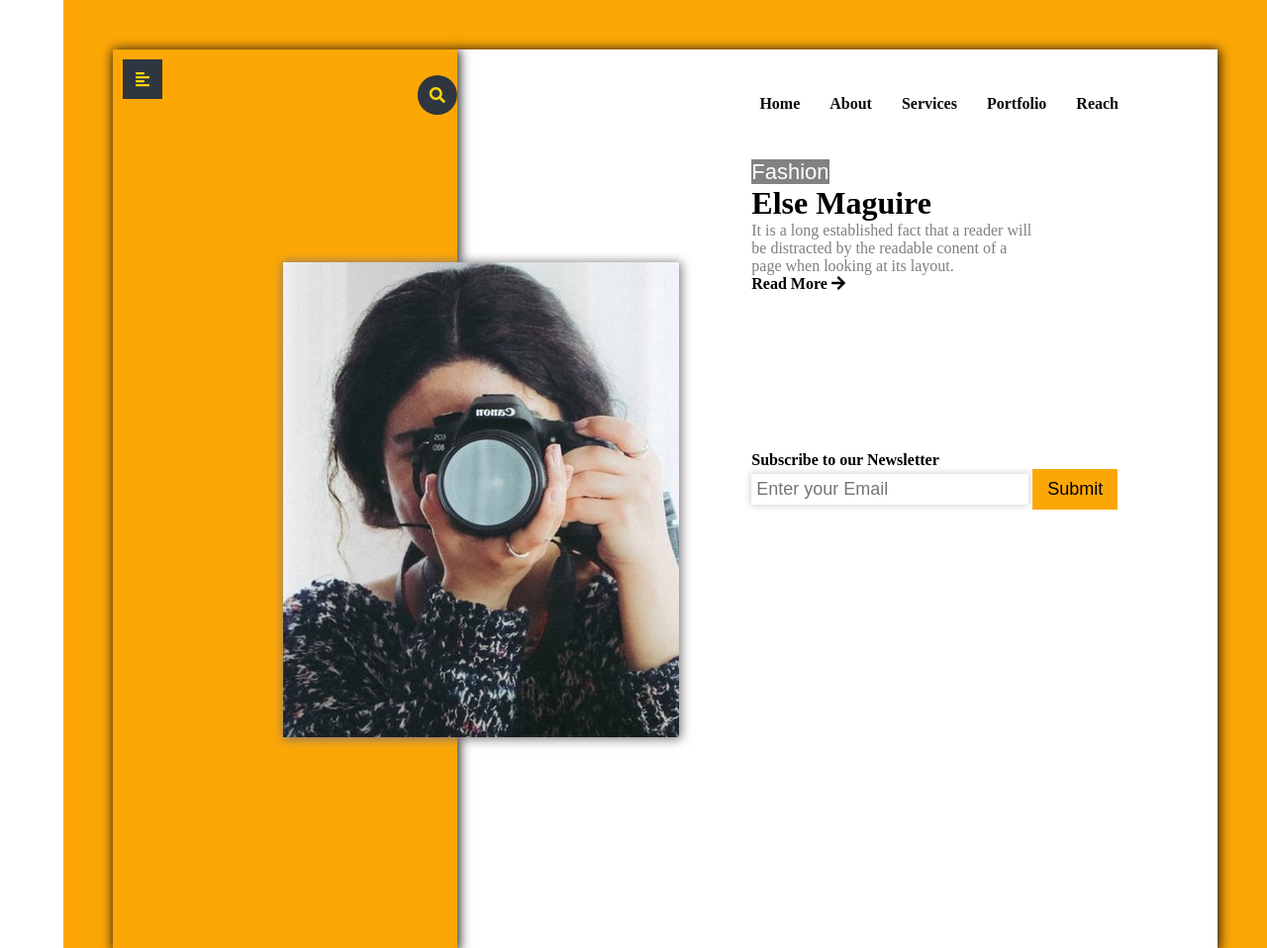
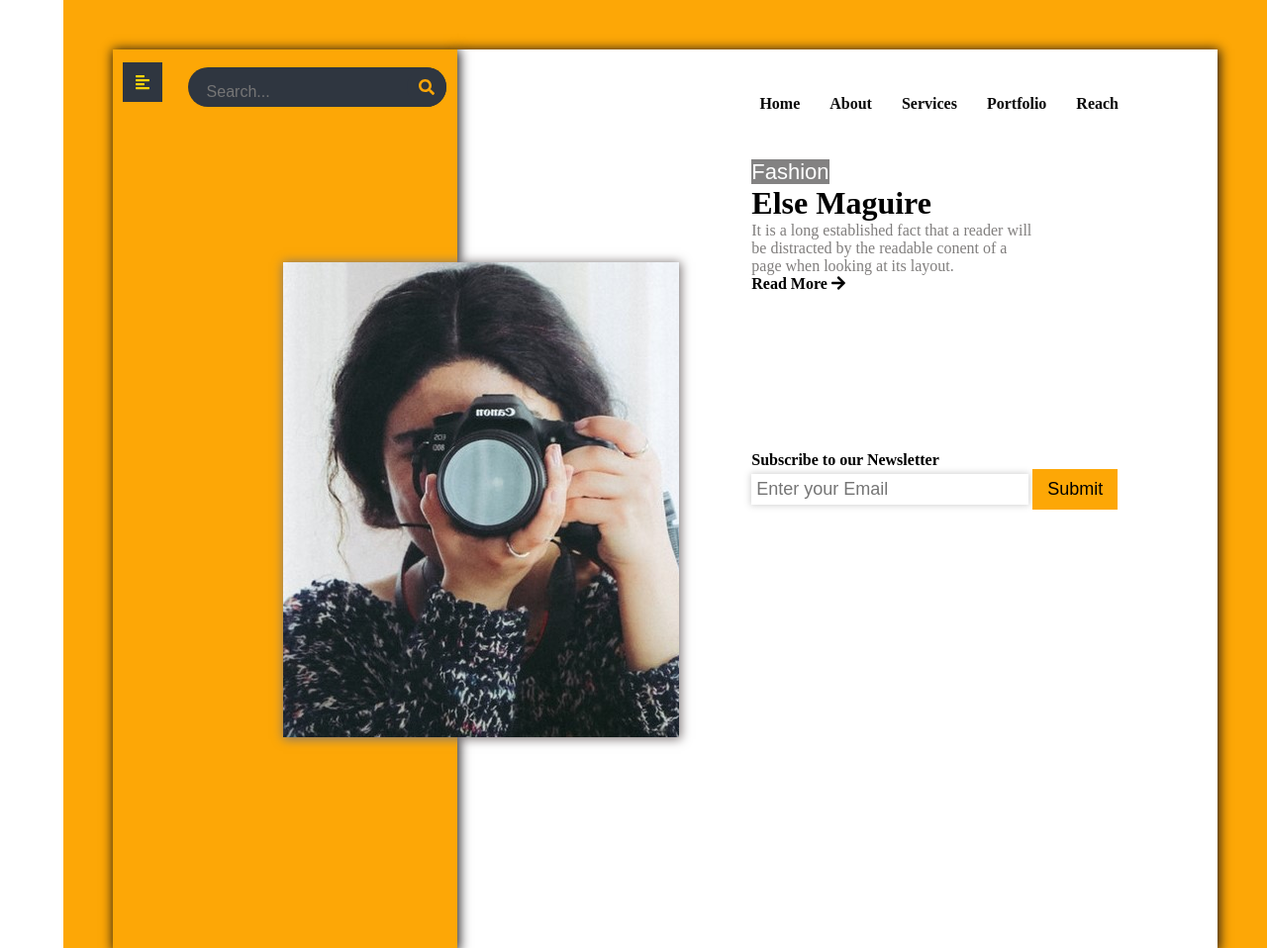
Before and after one commit to Mucyosoda/css-page, a plain HTML site: page index.html in a window 1280 px wide. Shown: the top 958 px of the page at 99% size. Drawn offline with nearby package versions, Linux system fonts and the light colour scheme.

Commit message:
search field

```diff
--- a/css/index.css
+++ b/css/index.css
@@ -25,30 +25,39 @@
   .menu{
       display: flex;
       padding: 10px;
+      justify-content: center;
+      align-items: center;
+      flex-direction: row;
       margin-left: 0px;
-      margin-right: 0px;
+      margin-right:0px;
       line-height: 50px;
       width: 100%;
-      float: right;
+      background-color: #fda706;
+      height: 100%;
   }
+
   .y{
-      width: 75%;
+      width: 80%;
+      height: 100%;
+      padding: 0;
+      margin: 0;
+      background: #fda706;
+      border: 4px #333;
 
   }
 
 .search-box{
     position: absolute;
-    top: 5%;
-    left: 60%;
-    transform: translate(-50%, -50%);
-    background:  #fda706 ;
+    top: 2%;
+    background: #2f3640 ;
     height: 40px;
     border-radius:40px;
-    padding: -1px;
-    width: 80%;
+    width: 75%;
+
+
 }
  .search-btn{
-    color: rgb(248, 212, 9);
+    color: #fda706;
     float: right;
     width: 40px;
     height: 40px;
@@ -57,31 +66,36 @@
     display: flex;
     justify-content: center;
     align-items: center;
-}
+ }
 .search-txt{
     border: none;
-    background: none;
+    background: #2f3640;
     outline: none;
-    float: left;
-    padding: 0 8px;
+    float: center;
+    padding-top: 7px;
     color:#fff;
     font-size: 16px;
     transition: 0.4s;
-    line-height: 40px;
-    width: 0px;
+    line-height: 20px;
+    width: 190px;
+    margin-left: 19px;
+
 }
 .search-box :hover > .search-txt{
     width: 200;
     padding: 0 6px;
 }
-
   .menu .x  {
       cursor: pointer;
-      width: 25%;
+      width: 20%;
+      background-color: #fda706;
+      height: 100%;
+      margin-top: 5px;
+
 
   }
 
-    .search-btn1{
+   .search-btn1{
         color: rgb(248, 212, 9);
         float: left;
         width: 40px;
@@ -91,7 +105,9 @@
         display: flex;
         justify-content: center;
         align-items: center;
+        line-height: 5px;
     }
+
   .menu .x :hover{
     background-color: azure;
 }
@@ -113,6 +129,7 @@
      right: -14em;
      transform: translateY(-50%)
  }
+
 
  nav{
     float: right;
@@ -241,6 +258,6 @@
     -webkit-transition: .3s;
     transition: .3s;
     color: #fda706;
-    background-color: #fff;
+    background-color: rgb(58, 57, 57);
 
   }
```
